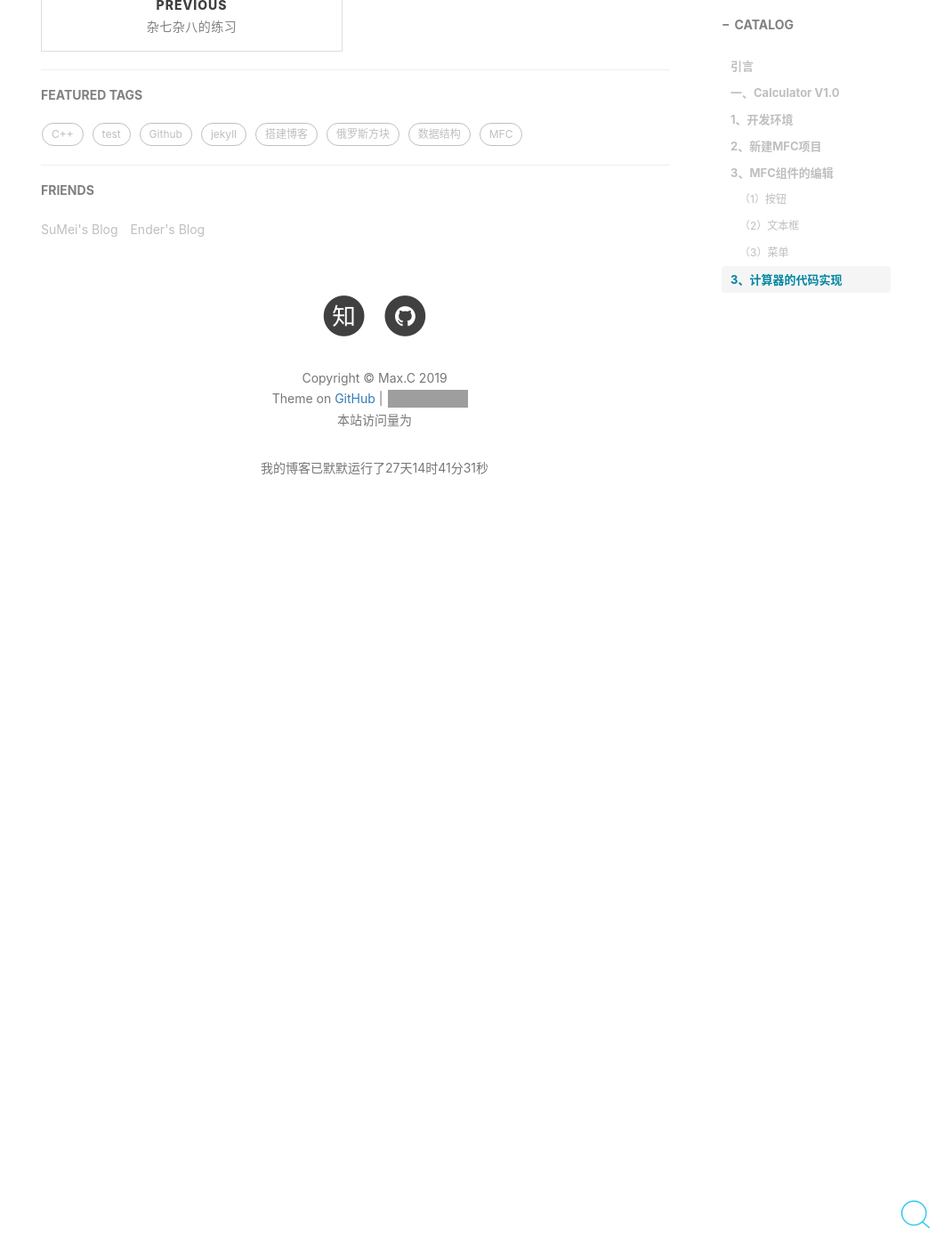
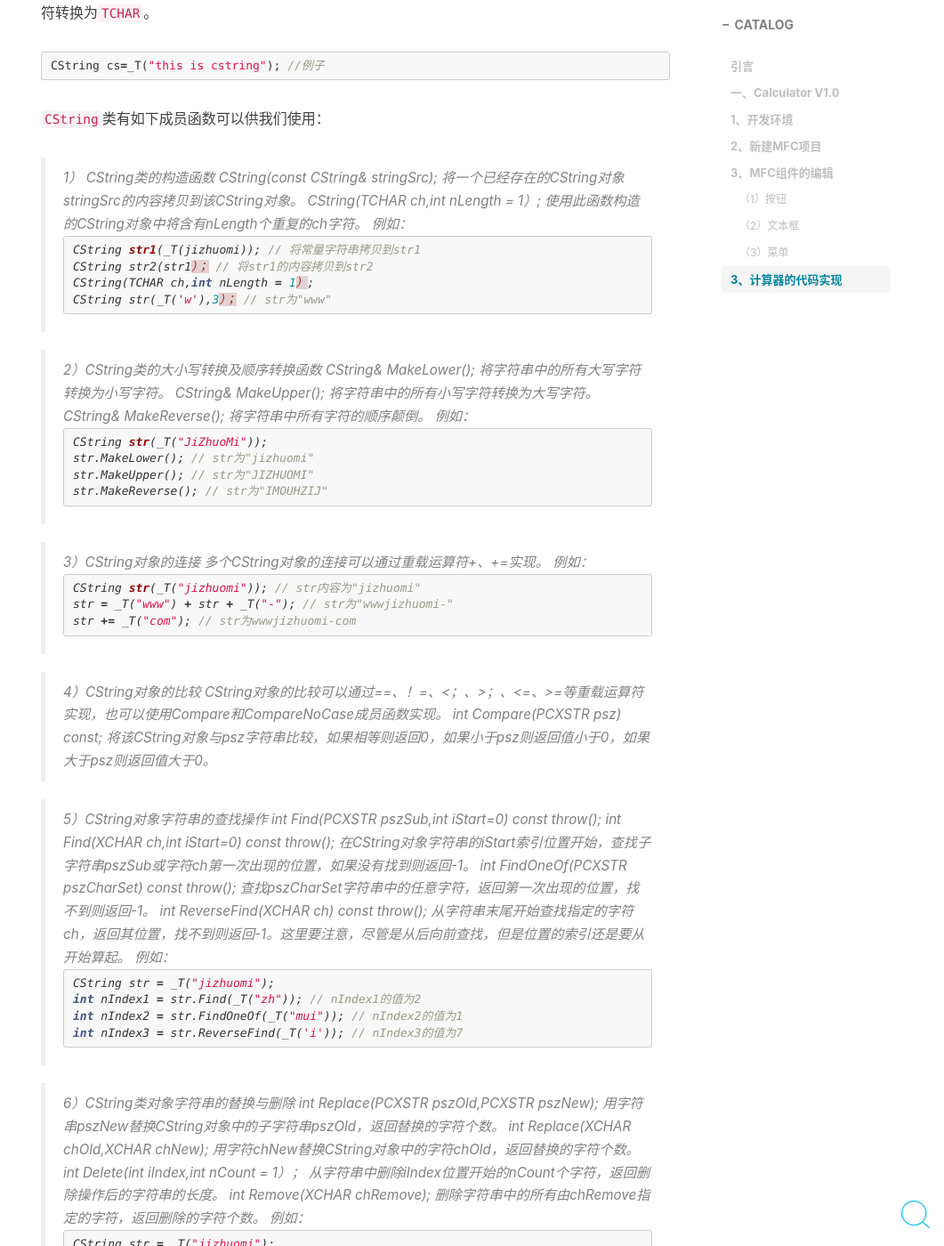
Before and after one commit to 437436999/437436999-coder.github.io, a Jekyll site: the page built from _posts/2019-09-06-Calculator.md, in a window 1280 px wide and 1400 px high, scrolled down 11266 px. Shown: the whole window at 89% size, without its empty margins (219-1280 px from the left). Built offline with Jekyll 4.4.1, drawn with Linux system fonts in a browser that asks for light colours; nearby versions of some CDN libraries; comment, search, counter and statistics services are not loaded; before the commit the page ends 11896 px from its top, so only the background shows below that; some of the changed text lies outside the part shown; grey boxes are pictures that could not be loaded.

Commit message:
Update 2019-09-06-Calculator.md

````diff
--- a/_posts/2019-09-06-Calculator.md
+++ b/_posts/2019-09-06-Calculator.md
@@ -113,6 +113,96 @@ tags: C++ MFC
 
 ### 3、计算器的代码实现
 
+在MFC代码中，数值类型与C++相同，但输入输出的字符类型为`TCHAR`，字符串类型为`CString`，可以利用宏定义`_T("字符串常量")`将C字符串转换为`CString`，利用宏定义`_T('字符常量')`将C字符转换为`TCHAR`。
+
+```cpp
+CString cs=_T("this is cstring"); //例子
+```
+
+`CString`类有如下成员函数可以供我们使用：
+>1） CString类的构造函数
+CString(const CString& stringSrc);
+将一个已经存在的CString对象stringSrc的内容拷贝到该CString对象。
+CString(TCHAR ch,int nLength = 1）;
+使用此函数构造的CString对象中将含有nLength个重复的ch字符。
+例如：
+```cpp
+CString str1(_T(jizhuomi)); // 将常量字符串拷贝到str1
+CString str2(str1）； // 将str1的内容拷贝到str2
+CString(TCHAR ch,int nLength = 1）;
+CString str(_T('w'),3）； // str为"www"
+```
+
+>2）CString类的大小写转换及顺序转换函数
+CString& MakeLower(); 将字符串中的所有大写字符转换为小写字符。
+CString& MakeUpper(); 将字符串中的所有小写字符转换为大写字符。
+CString& MakeReverse(); 将字符串中所有字符的顺序颠倒。
+例如：
+```cpp
+CString str(_T("JiZhuoMi"));
+str.MakeLower(); // str为"jizhuomi"
+str.MakeUpper(); // str为"JIZHUOMI"
+str.MakeReverse(); // str为"IMOUHZIJ"
+```
+
+>3）CString对象的连接
+多个CString对象的连接可以通过重载运算符+、+=实现。
+例如：
+```cpp
+CString str(_T("jizhuomi")); // str内容为"jizhuomi"
+str = _T("www") + str + _T("-"); // str为"wwwjizhuomi-"
+str += _T("com"); // str为wwwjizhuomi-com
+```
+
+>4）CString对象的比较
+CString对象的比较可以通过==、！=、<；、>；、<=、>=等重载运算符实现，也可以使用Compare和CompareNoCase成员函数实现。
+int Compare(PCXSTR psz) const;
+将该CString对象与psz字符串比较，如果相等则返回0，如果小于psz则返回值小于0，如果大于psz则返回值大于0。
+
+>5）CString对象字符串的查找操作
+int Find(PCXSTR pszSub,int iStart=0) const throw();
+int Find(XCHAR ch,int iStart=0) const throw();
+在CString对象字符串的iStart索引位置开始，查找子字符串pszSub或字符ch第一次出现的位置，如果没有找到则返回-1。
+int FindOneOf(PCXSTR pszCharSet) const throw();
+查找pszCharSet字符串中的任意字符，返回第一次出现的位置，找不到则返回-1。
+int ReverseFind(XCHAR ch) const throw();
+从字符串末尾开始查找指定的字符ch，返回其位置，找不到则返回-1。这里要注意，尽管是从后向前查找，但是位置的索引还是要从开始算起。
+例如：
+```cpp
+CString str = _T("jizhuomi");
+int nIndex1 = str.Find(_T("zh")); // nIndex1的值为2
+int nIndex2 = str.FindOneOf(_T("mui")); // nIndex2的值为1
+int nIndex3 = str.ReverseFind(_T('i')); // nIndex3的值为7
+```
 
 
+>6）CString类对象字符串的替换与删除
+int Replace(PCXSTR pszOld,PCXSTR pszNew);
+用字符串pszNew替换CString对象中的子字符串pszOld，返回替换的字符个数。
+int Replace(XCHAR chOld,XCHAR chNew);
+用字符chNew替换CString对象中的字符chOld，返回替换的字符个数。
+int Delete(int iIndex,int nCount = 1）；
+从字符串中删除iIndex位置开始的nCount个字符，返回删除操作后的字符串的长度。
+int Remove(XCHAR chRemove);
+删除字符串中的所有由chRemove指定的字符，返回删除的字符个数。
+例如：
+```cpp
+CString str = _T("jizhuomi");
+int n1 = str.Replace(_T('i'),_T('j')); // str为"jjzhuomj"，n1为2
+int n2 = str.Delete（1,2）； // str为"jhuomj"，n2为6
+int n3 = str.Remove(_T('j')); // str为"ihuom"，n3为1
+```
+
+>8）CString类的格式化字符串方法
+使用CString类的Format成员函数可以将int、short、long、float、double等数据类型格式化为字符串对象。
+void __cdecl Format(PCXSTR pszFormat,[,argument]...);
+参数pszFormat为格式控制字符串；参数argument可选，为要格式化的数据，一般每个argument在pszFormat中都有对应的表示其类型的子字符串，int型的argument对应的应该是"%d"，float型的应对应"%f"，等等。
+例如：
+```cpp
+CString str;
+int a = 1;
+float b = 2.3f;
+str.Format(_T("a=%d,b=%f"),a,b); // str为"a=1,b=2.300000"
+```
+
 ***
````
